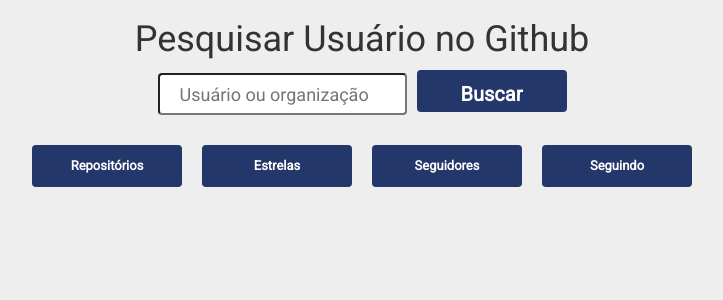
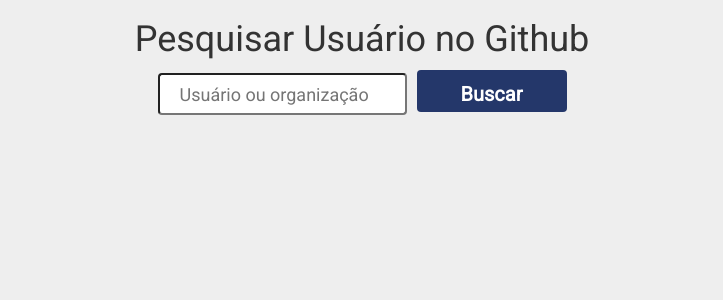
Before and after one commit to Kimbellyf/githubreactsearch, a React (Create React App) app: page / in a window 1280 px wide. Shown: the top 300 px of the page, without its empty margins (278-1001 px from the left). Built offline with nearby package versions, Linux system fonts and the light colour scheme.

Commit message:
escondendo botões qnd o usuario n foi achado

```diff
--- a/src/App.js
+++ b/src/App.js
@@ -20,6 +20,7 @@
     repoespecif: "",
     followers : [],
     following : [],
+    activateButtonsUser: false,
     activateRepos: false,
     activateStarred: false,
     activateFollowing : false,
@@ -41,13 +42,12 @@
         `https://api.github.com/users/${user}/repos`
       );
 
-      console.log(repos);
-
-      this.setState({ repos, error: "", activateRepos: true, loading: false, activateStarred: false, activateFollowers: false, activateFollowing: false });
+      this.setState({ repos, error: "", activateRepos: true, loading: false, activateStarred: false, activateFollowers: false, activateFollowing: false, activateButtonsUser: true });
     } catch (error) {
       this.setState({
         error: "Usuário não encontrado",
         repos: [],
+        activateButtonsUser: false,
         loading: false
       });
     }
@@ -55,7 +55,7 @@
 
    searchUserStarred = async () => {
     const { user } = this.state;
-    this.setState({ loading: true, activateRepos: false, activateStarred: true,  activateFollowing :false , activateFollowers: false});
+    this.setState({ loading: true, activateRepos: false, activateStarred: true,  activateFollowing :false , activateFollowers: false, activateButtonsUser: true});
 
     try {
       const { data: starreds } = await axios.get(
@@ -77,7 +77,7 @@
 
   searchFollowers = async () => {
     const { user } = this.state;
-    this.setState({ loading: true, activateRepos: false, activateStarred:false,  activateFollowing : false, activateFollowers: true});
+    this.setState({ loading: true, activateRepos: false, activateStarred:false,  activateFollowing : false, activateFollowers: true, activateButtonsUser: true});
 
     try {
       const { data: followers } = await axios.get(
@@ -99,7 +99,7 @@
 
   searchFollowing = async () => {
     const { user } = this.state;
-    this.setState({ loading: true, activateRepos: false, activateStarred:false, activateFollowers: false, activateFollowing: true });
+    this.setState({ loading: true, activateRepos: false, activateStarred:false, activateFollowers: false, activateFollowing: true, activateButtonsUser: true });
 
     try {
       const { data: following } = await axios.get(
@@ -124,7 +124,7 @@
   render() {
     const { user, repos, error, loading, starreds, repoespecif,  followers,
       following, activateRepos, activateStarred, activateFollowing ,
-      activateFollowers } = this.state;
+      activateFollowers, activateButtonsUser } = this.state;
 
 //<Routes></Routes>
     return (
@@ -146,7 +146,7 @@
                 <h1>{user}</h1>
               </div>
 
-              <div className="basicsButtonsTogether">
+              <div className="basicsButtonsTogether" hidden={!activateButtonsUser}>
                 <button  className="basicsButton" onClick={this.searchUser}>
                   Repositórios
                 </button>
```
Also changed, not shown: src/components/aboutuser/aboutuser.jsx (+9 -0 lines).
